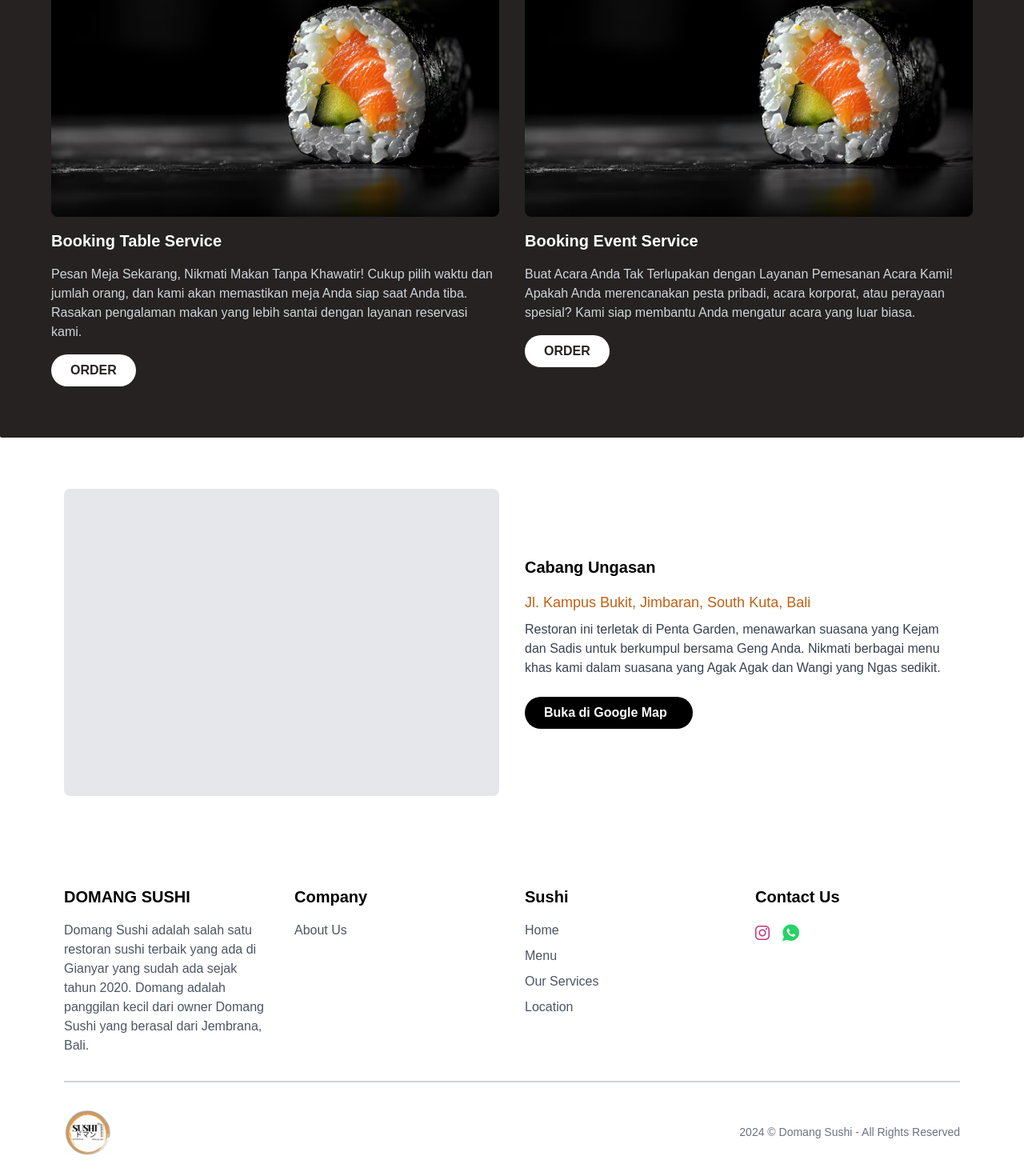
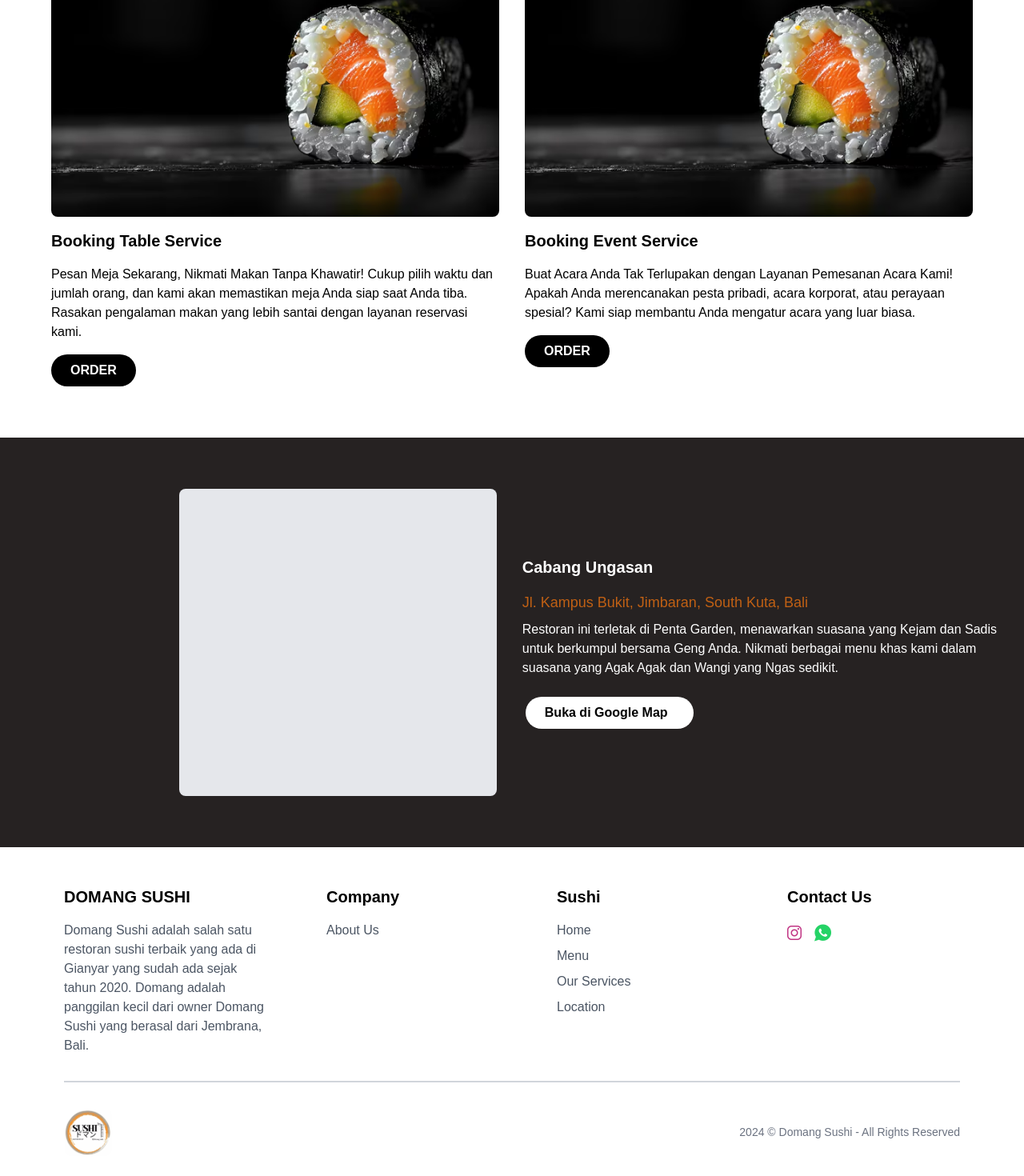
Before and after one commit to pablooqt/testing, a Next.js app: page / in a window 1280 px wide. Shown: the part 2646-4116 px from the top of the page at 80% size. Built offline with nearby package versions, Linux system fonts and the light colour scheme; a web font is replaced by a local one.

Commit message:
update services, footer

```diff
--- a/components/layout/About.jsx
+++ b/components/layout/About.jsx
@@ -23,7 +23,7 @@
     <section id="about" className="bg-[#262222] text-white py-20 mb-10 rounded-sm">
       <div className="max-w-6xl mx-auto px-4 grid grid-cols-1 md:grid-cols-2 gap-8 items-center">
         <div>
-          <h2 className="text-2xl font-bold mb-4 text-[#E6A069]">Tentang Domang Sushi</h2>
+          <h2 className="text-xl font-bold mb-4 text-[#E6A069]">Tentang Domang Sushi</h2>
           <p className="mb-6">
             Domang Sushi lahir dari kecintaan kami terhadap cita rasa Jepang yang autentik,
             berpadu dengan pesona tradisi Bali. Terinspirasi oleh kekayaan budaya kedua tempat ini,
--- a/components/layout/Footer.jsx
+++ b/components/layout/Footer.jsx
@@ -21,7 +21,7 @@
                         </p>
                     </div>
 
-                    <div>
+                    <div className="pl-10">
                         <h3 className="text-black text-xl font-semibold mb-4">Company</h3>
                         <ul className="space-y-2 text-gray-600">
                             <li>
@@ -36,7 +36,7 @@
                         </ul>
                     </div>
 
-                    <div>
+                    <div className="pl-10">
                         <h3 className="text-black text-xl font-semibold mb-4">Sushi</h3>
                         <ul className="space-y-2 text-gray-600">
                             <li>
@@ -78,13 +78,13 @@
                         </ul>
                     </div>
 
-                    <div>
+                    <div className="pl-10">
                         <h3 className="text-black text-xl font-semibold mb-4">Contact Us</h3>
                         <div className="flex space-x-4">
-                            <Link href="https://www.instagram.com" target="_blank" className="hover:opacity-80">
+                            <Link href="https://www.instagram.com/domang_sushi/" target="_blank" className="hover:opacity-80">
                                 <i className="text-[#C13584] text-2xl ion-logo-instagram"></i>
                             </Link>
-                            <Link href="https://wa.me/123456789" target="_blank" className="hover:opacity-80">
+                            <Link href="https://wa.me/+6281353997347" target="_blank" className="hover:opacity-80">
                                 <i className="text-[#25D366] text-2xl ion-logo-whatsapp"></i>
                             </Link>
                         </div>
--- a/components/layout/Hero.jsx
+++ b/components/layout/Hero.jsx
@@ -1,4 +1,3 @@
-// components/Hero.jsx
 "use client";
 import Image from "next/image";
 import Link from 'next/link';
--- a/components/layout/Location.jsx
+++ b/components/layout/Location.jsx
@@ -3,21 +3,21 @@
 
 export default function Location() {
   return (
-    <section id="location" className="flex items-center justify-between max-w-6xl mx-auto py-16 px-4 space-x-8">
+    <section id="location" className="bg-[#262222] flex items-center justify-between py-16 px-8 space-x-8 w-full">
       {/* Map Placeholder */}
-      <div className="w-1/2 h-96 bg-gray-200 rounded-lg">
-        {/* Tempat mapnya  */}
+      <div className="w-1/3 h-96 ml-48 bg-gray-200 rounded-lg">
+        {/* Tempat mapnya */}
       </div>
 
       <div className="w-1/2">
-        <h2 className="text-xl font-bold text-black mb-4">Cabang Ungasan</h2>
+        <h2 className="text-xl font-bold text-white mb-4">Cabang Ungasan</h2>
         <p className="text-lg text-[#C06014] mb-2">
           Jl. Kampus Bukit, Jimbaran, South Kuta, Bali
         </p>
-        <p className="text-gray-700 mb-6">
+        <p className="text-white mb-6">
           Restoran ini terletak di Penta Garden, menawarkan suasana yang Kejam dan Sadis untuk berkumpul bersama Geng Anda. Nikmati berbagai menu khas kami dalam suasana yang Agak Agak dan Wangi yang Ngas sedikit.
         </p>
-        <button className="bg-black text-white font-semibold py-2 px-6 rounded-full hover:bg-[#C06014] transition-colors duration-300 flex items-center">
+        <button className="bg-white text-black font-semibold py-2 px-6 rounded-full hover:bg-[#C06014] transition-colors duration-300 flex items-center mx-1">
           Buka di Google Map
           <span className="ml-2"></span>
         </button>
--- a/components/layout/MenuItem.jsx
+++ b/components/layout/MenuItem.jsx
@@ -11,7 +11,7 @@
           className="border p-1 bg-white rounded-2xl mx-auto mb-4"
         />
         <h3 className="text-lg font-bold">{name}</h3>
-        <p className="text-gray-600">Rp {price.toLocaleString()}</p>
+        <p className="text-white">Rp {price.toLocaleString()}</p>
       </div>
     );
   }
--- a/components/layout/Services.jsx
+++ b/components/layout/Services.jsx
@@ -3,7 +3,7 @@
 
 const Services = () => {
   return (
-    <div className="bg-[#262222] py-16 px-4 rounded-sm" id="services">
+    <div className="bg-white py-16 px-4 rounded-sm" id="services">
       <div className="flex flex-col md:flex-row items-start justify-between max-w-6xl mx-auto space-y-8 md:space-y-0 md:space-x-8">
         <div className="w-full md:w-1/2 flex flex-col">
           <Image
@@ -14,12 +14,12 @@
             className="w-full h-auto rounded-lg mb-4"
           />
           <div className="space-y-4 flex flex-col flex-grow">
-            <h2 className="text-xl font-bold text-white">Booking Table Service</h2>
-            <p className="text-gray-300 flex-grow">
+            <h2 className="text-xl font-bold text-black">Booking Table Service</h2>
+            <p className="text-black flex-grow">
             Pesan Meja Sekarang, Nikmati Makan Tanpa Khawatir!
             Cukup pilih waktu dan jumlah orang, dan kami akan memastikan meja Anda siap saat Anda tiba. Rasakan pengalaman makan yang lebih santai dengan layanan reservasi kami.
             </p>
-            <button className="bg-white text-[#262222] font-semibold py-2 px-6 rounded-full hover:bg-[#C06014] hover:text-white transition-colors duration-300 self-start">
+            <button className="bg-black text-white font-semibold py-2 px-6 rounded-full hover:bg-[#C06014] hover:text-white transition-colors duration-300 self-start">
               ORDER
             </button>
           </div>
@@ -33,12 +33,12 @@
             className="w-full h-auto rounded-lg mb-4"
           />
           <div className="space-y-4 flex flex-col flex-grow">
-            <h2 className="text-xl font-bold text-white">Booking Event Service</h2>
-            <p className="text-gray-300 flex-grow">
+            <h2 className="text-xl font-bold text-black">Booking Event Service</h2>
+            <p className="tex-black flex-grow">
             Buat Acara Anda Tak Terlupakan dengan Layanan Pemesanan Acara Kami!
             Apakah Anda merencanakan pesta pribadi, acara korporat, atau perayaan spesial? Kami siap membantu Anda mengatur acara yang luar biasa.
             </p>
-            <button className="bg-white text-[#262222] font-semibold py-2 px-6 rounded-full hover:bg-[#C06014] hover:text-white transition-colors duration-300 self-start">
+            <button className="bg-black text-white font-semibold py-2 px-6 rounded-full hover:bg-[#C06014] hover:text-white transition-colors duration-300 self-start">
               ORDER
             </button>
           </div>
```
